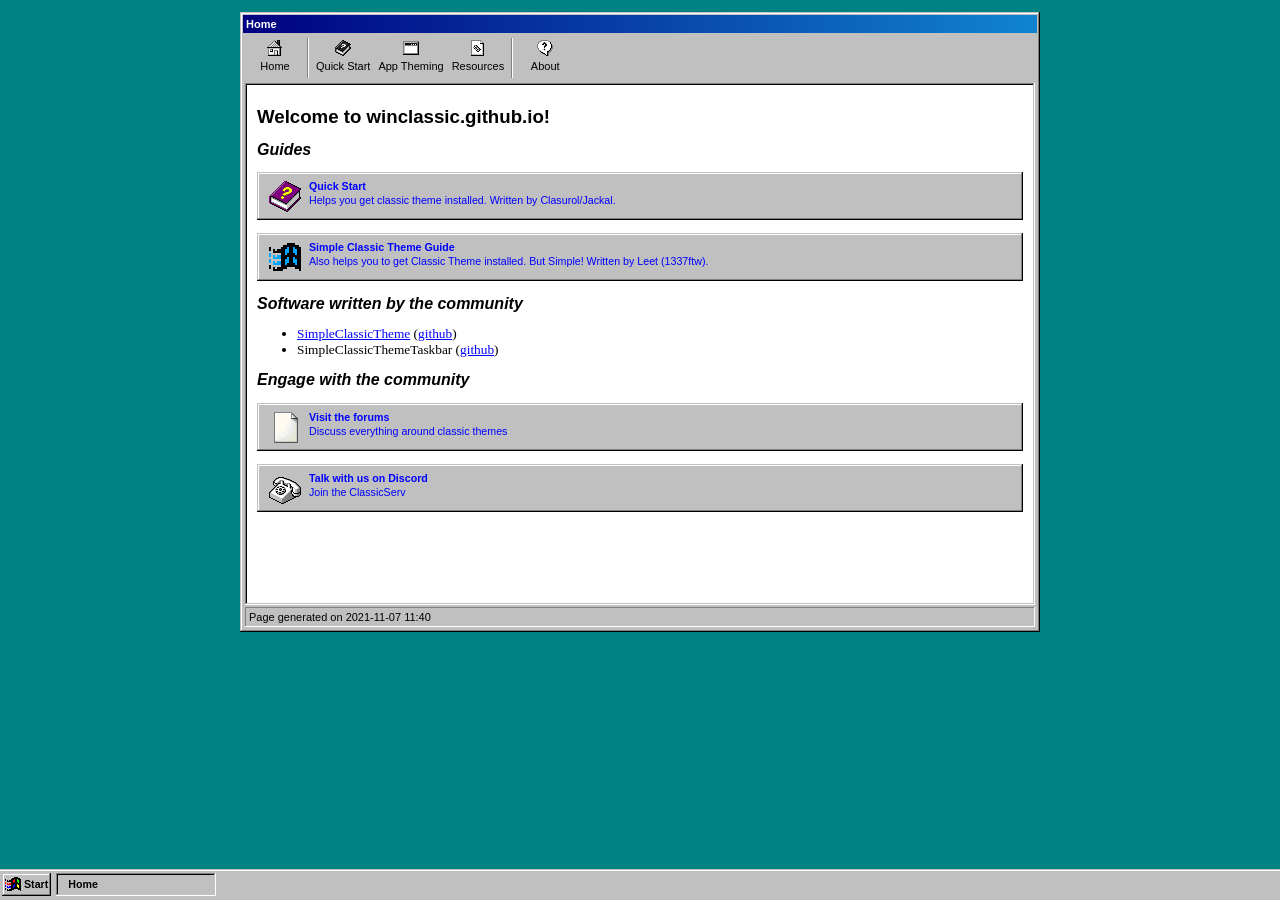
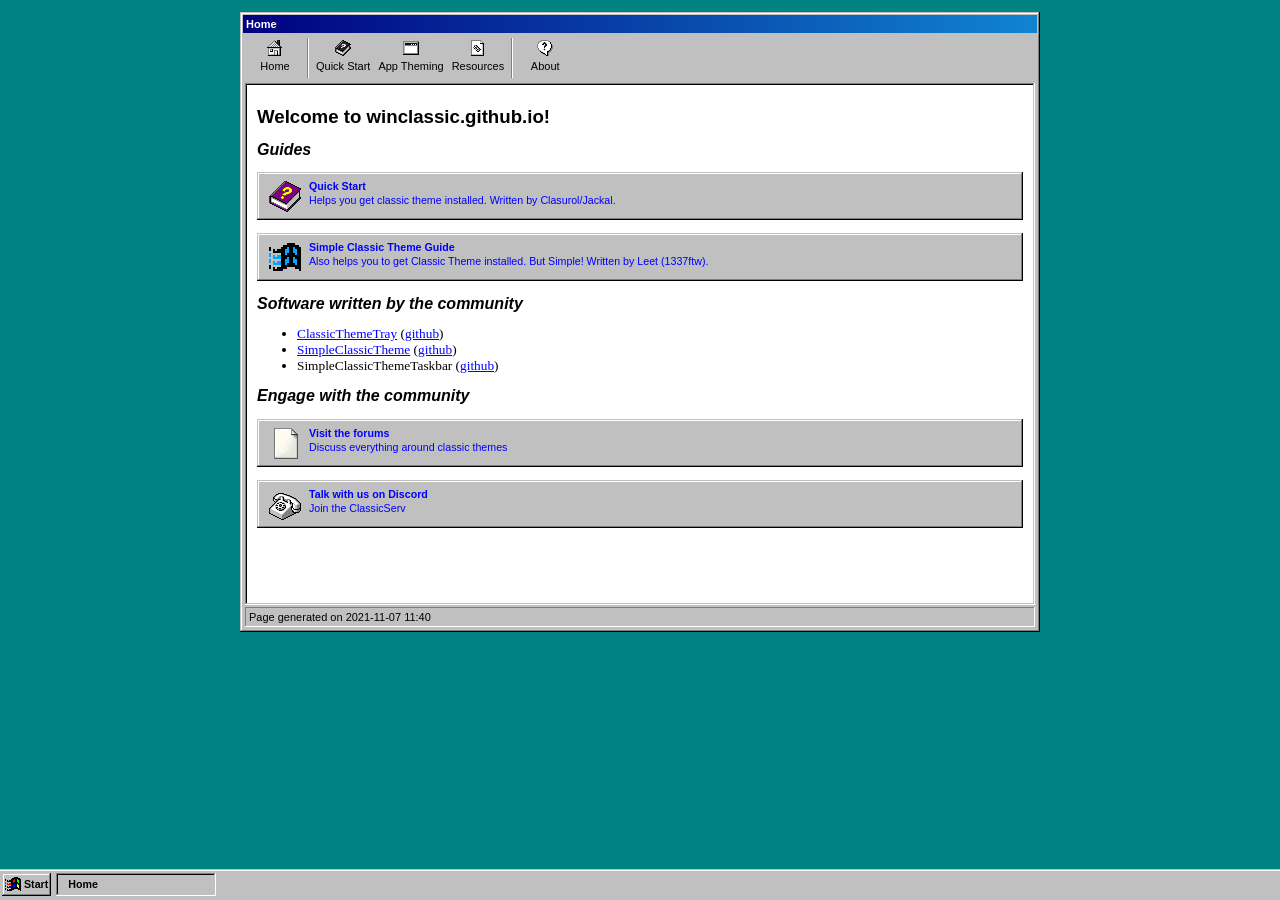
Before and after one commit to WinClassic/winclassic.github.io, a Jekyll site: the page built from index.md, in a window 1280 px wide. Built offline with Jekyll 4.4.1, drawn with Linux system fonts in a browser that asks for light colours.

Commit message:
Added ClassicThemeTray to index.md

```diff
--- a/index.md
+++ b/index.md
@@ -24,6 +24,7 @@ icon: "/assets/ico/home_16.png"
 
 ## Software written by the community
 
+- [ClassicThemeTray](https://winclassic.boards.net/thread/510/classicthemetray-quickly-toggle-classic-theme) ([github](https://github.com/spitfirex86/ClassicThemeTray))
 - [SimpleClassicTheme](https://winclassic.boards.net/thread/456/reversibly-enable-disable-classic-simple) ([github](https://github.com/WinClassic/SimpleClassicTheme))
 - SimpleClassicThemeTaskbar ([github](https://github.com/WinClassic/SimpleClassicThemeTaskbar))
 
```
